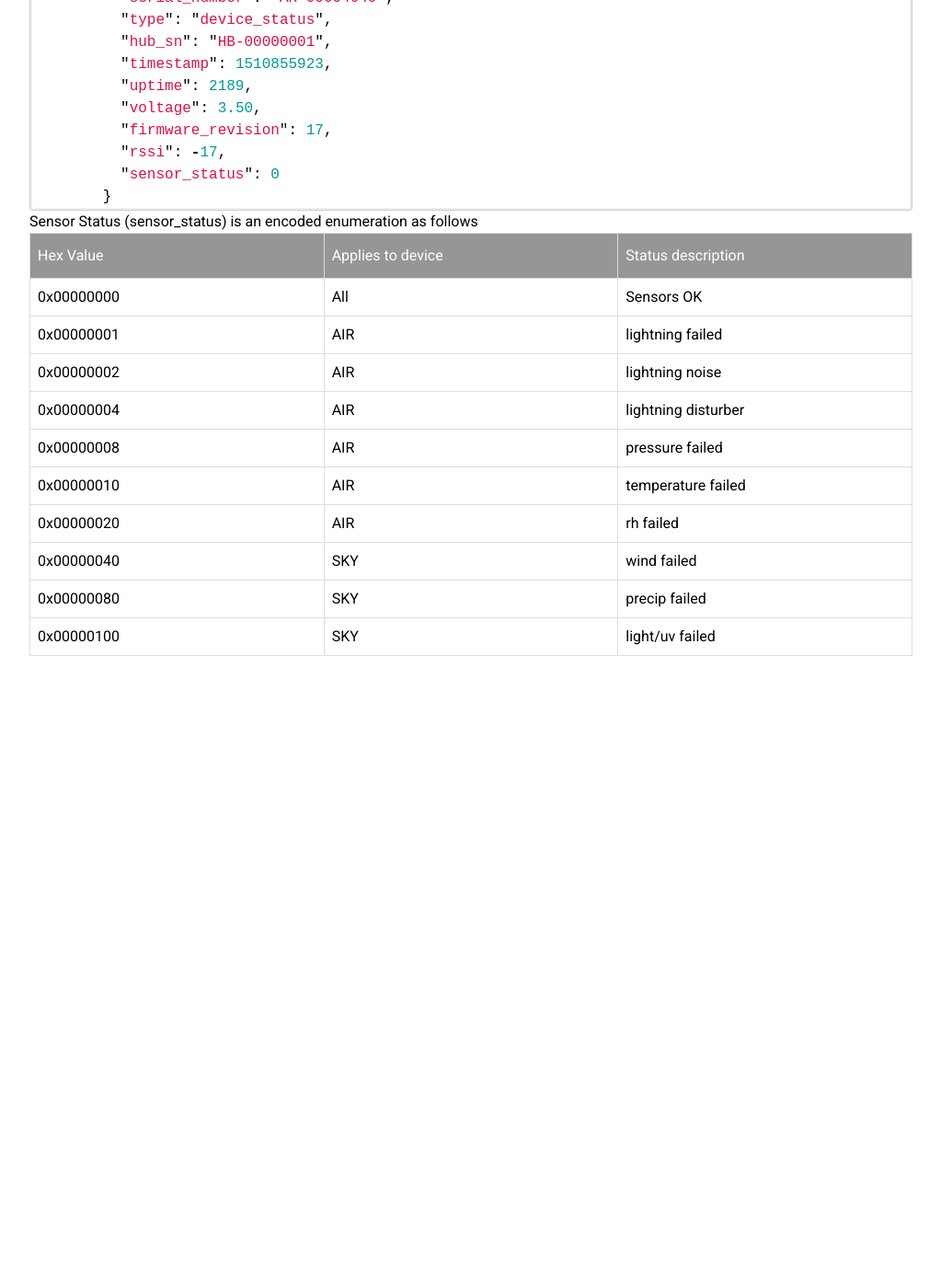
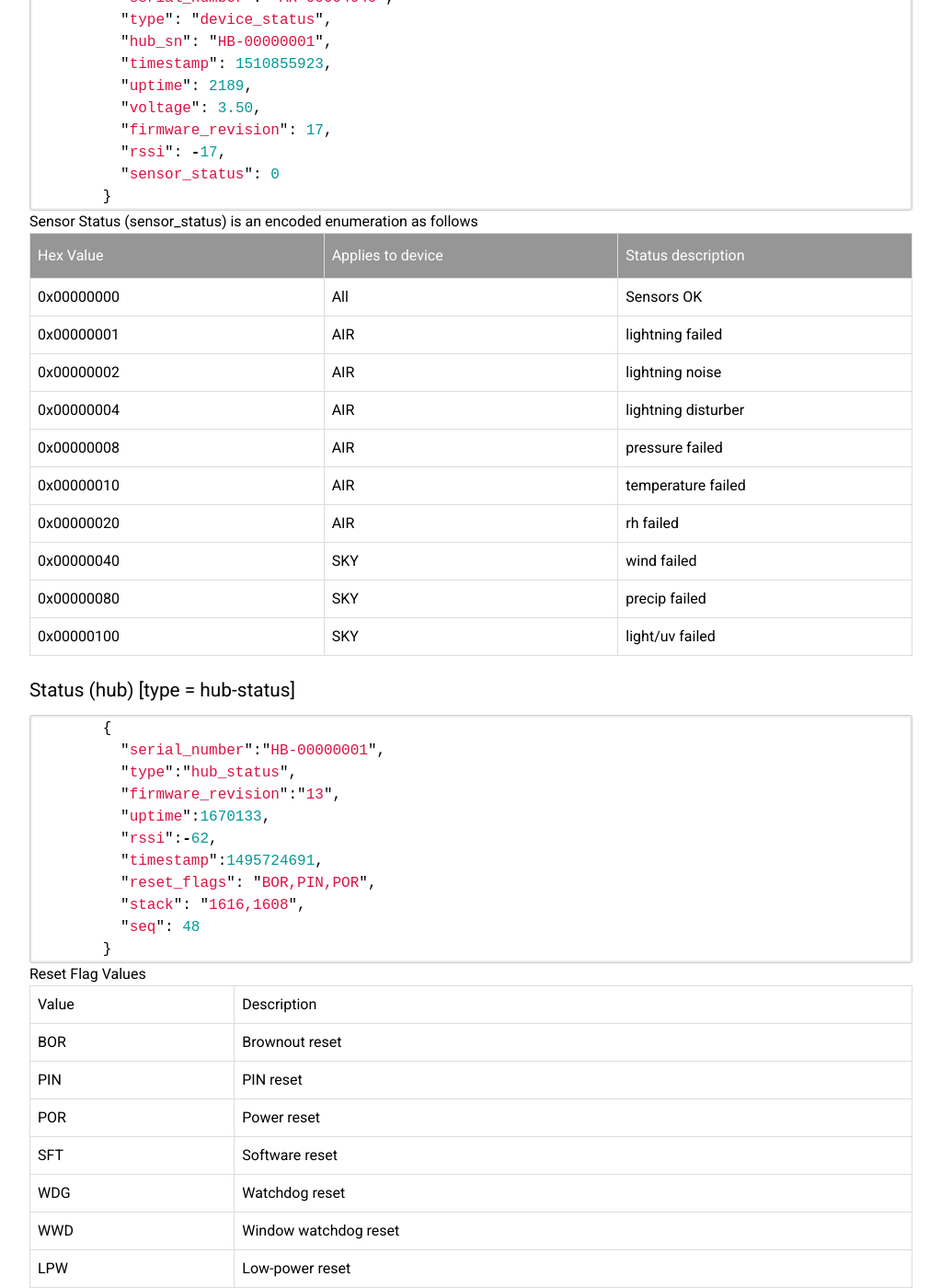
Before and after one commit to WeatherFlow/SmartWeather, a Jekyll site: the page built from api/udp/v29/index.html, in a window 1280 px wide and 1400 px high, scrolled down 3643 px. Shown: the whole window at 92% size, without its empty margins (128-1151 px from the left). Built offline with Jekyll 4.4.1, drawn with Linux system fonts in a browser that asks for light colours; nearby versions of some CDN libraries; before the commit the page ends 4356 px from its top, so only the background shows below that.

Commit message:
Adding hub status

```diff
--- /dev/null
+++ b/_includes/hub-status-desc.html
@@ -0,0 +1,13 @@
+{% if include.v >= 29 %}
+	<h4>Reset Flag Values</h4>
+	<table>
+		<tr><td>Value</td><td>Description</td></tr>
+		<tr><td>BOR</td><td>Brownout reset</td></tr>
+		<tr><td>PIN</td><td>PIN reset</td></tr>
+		<tr><td>POR</td><td>Power reset</td></tr>
+		<tr><td>SFT</td><td>Software reset</td></tr>
+		<tr><td>WDG</td><td>Watchdog reset</td></tr>
+		<tr><td>WWD</td><td>Window watchdog reset</td></tr>
+		<tr><td>LPW</td><td>Low-power reset</td></tr>
+	</table>
+{% endif %}
--- /dev/null
+++ b/_includes/hub-status-json.html
@@ -0,0 +1,22 @@
+{% if include.v >= 29 %}
+	{
+	  "serial_number":"HB-00000001",
+	  "type":"hub_status",
+	  "firmware_revision":"13",
+	  "uptime":1670133,
+	  "rssi":-62,
+	  "timestamp":1495724691,
+	  "reset_flags": "BOR,PIN,POR",
+	  "stack": "1616,1608",
+	  "seq": 48
+	}
+{% else %}
+	{
+	  "serial_number":"HB-00000001",
+	  "type":"hub-status",
+	  "firmware_version":"13",
+	  "uptime":1670133,
+	  "rssi":-62,
+	  "timestamp":1495724691
+	}
+{% endif %}
--- /dev/null
+++ b/_includes/hub-status.html
@@ -0,0 +1,13 @@
+{% if include.v >= 29 %}
+	<h3>Status (hub) [type = hub-status]</h3>
+{% else %}
+	<h3>Status (hub) [type = hub_status]</h3>
+{% endif %}
+
+<div class="code-highlight">
+{% highlight javascript %}
+{% include hub-status-json.html v=include.v %}
+{% endhighlight %}
+</div>
+
+{% include hub-status-desc.html v=include.v %}
--- a/_includes/udp.html
+++ b/_includes/udp.html
@@ -14,3 +14,5 @@ The WeatherFlow Smart Weather Station's hub broadcasts UDP messages over port 50
 {% include obs-sky.html v=include.v %}
 
 {% include device-status.html v=include.v %}
+
+{% include hub-status.html v=include.v %}
```
